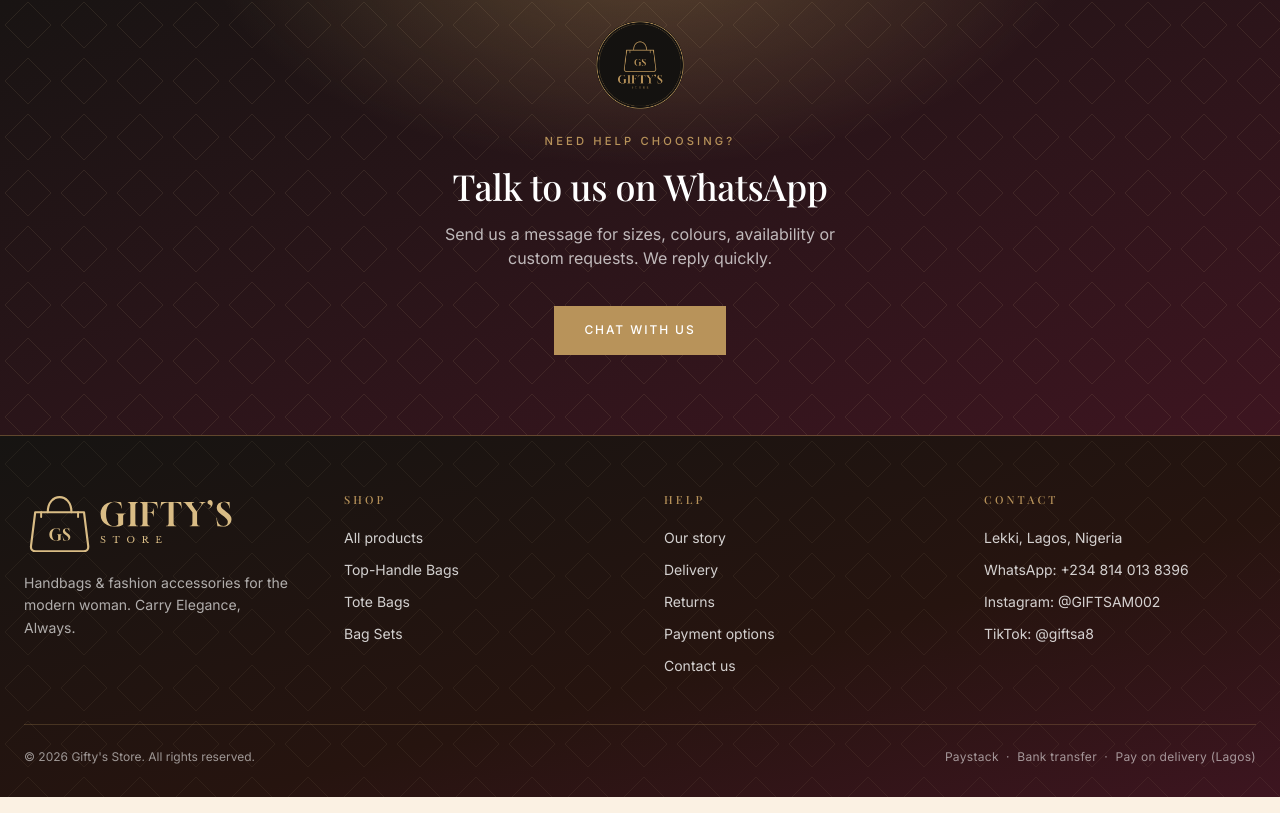
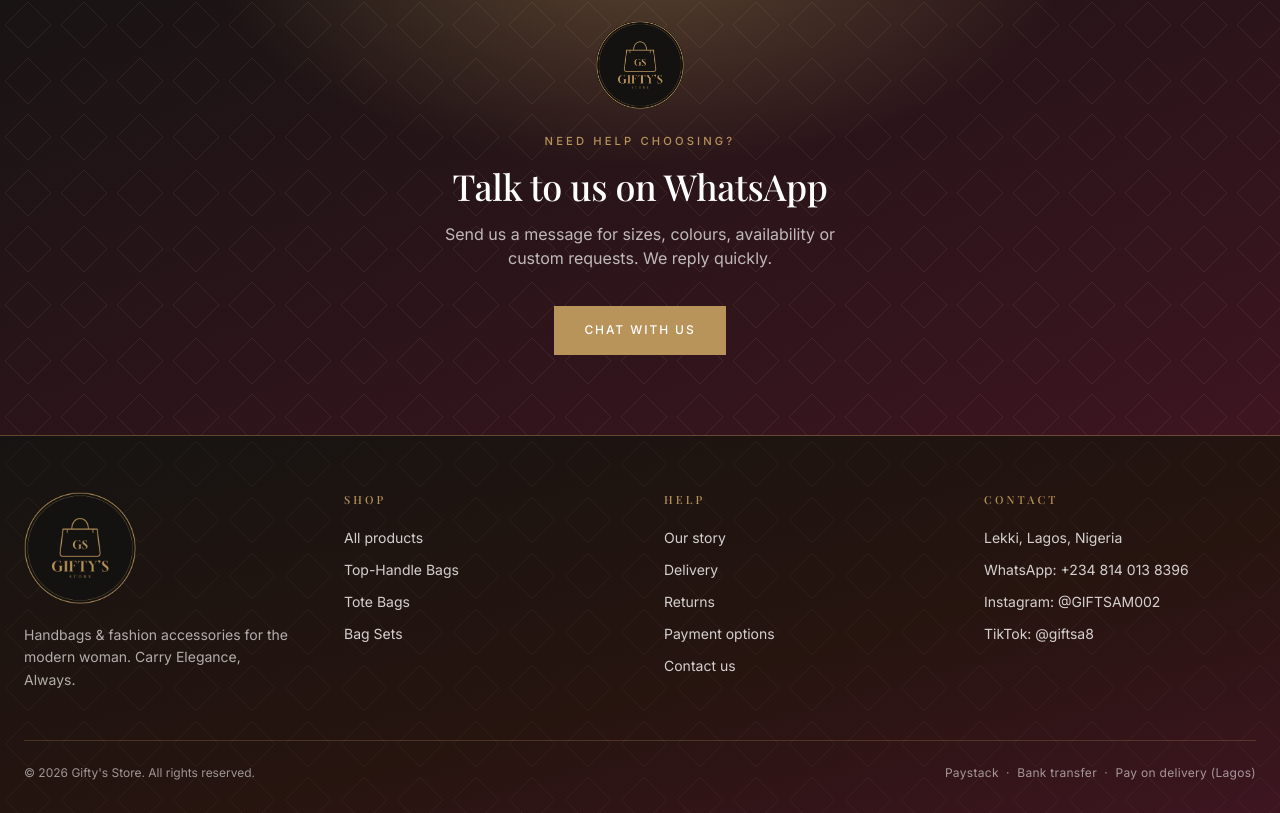
Before and after one commit to privatehubstar-gif/giftys-store, a Next.js app: page / in a window 1280 px wide. Shown: the part 4011-4824 px from the top of the page. Built offline with nearby package versions, Linux system fonts and the light colour scheme; a web font is replaced by a local one.

Commit message:
Add files via upload
Commit

```diff
--- a/src/components/Footer.tsx
+++ b/src/components/Footer.tsx
@@ -8,9 +8,9 @@ export default function Footer() {
       <div className="max-w-7xl mx-auto px-4 sm:px-6 pt-14 pb-8">
         <div className="grid grid-cols-1 sm:grid-cols-2 lg:grid-cols-4 gap-10 lg:gap-12">
           <div>
-            {/* Plain image (gold version of the logo) so it always shows on the dark footer */}
+            {/* Round brand logo (transparent corners) so it sits cleanly on the dark footer */}
             {/* eslint-disable-next-line @next/next/no-img-element */}
-            <img src="/logo-gold.svg" alt="Gifty's Store" width={310} height={86} className="mb-5 h-[60px] w-auto" />
+            <img src="/logo-circle.png" alt="Gifty's Store" width={112} height={112} className="mb-5 h-28 w-28" />
             <p className="text-sm leading-relaxed text-white/65 max-w-xs">
               Handbags &amp; fashion accessories for the modern woman. Carry Elegance, Always.
             </p>
```
